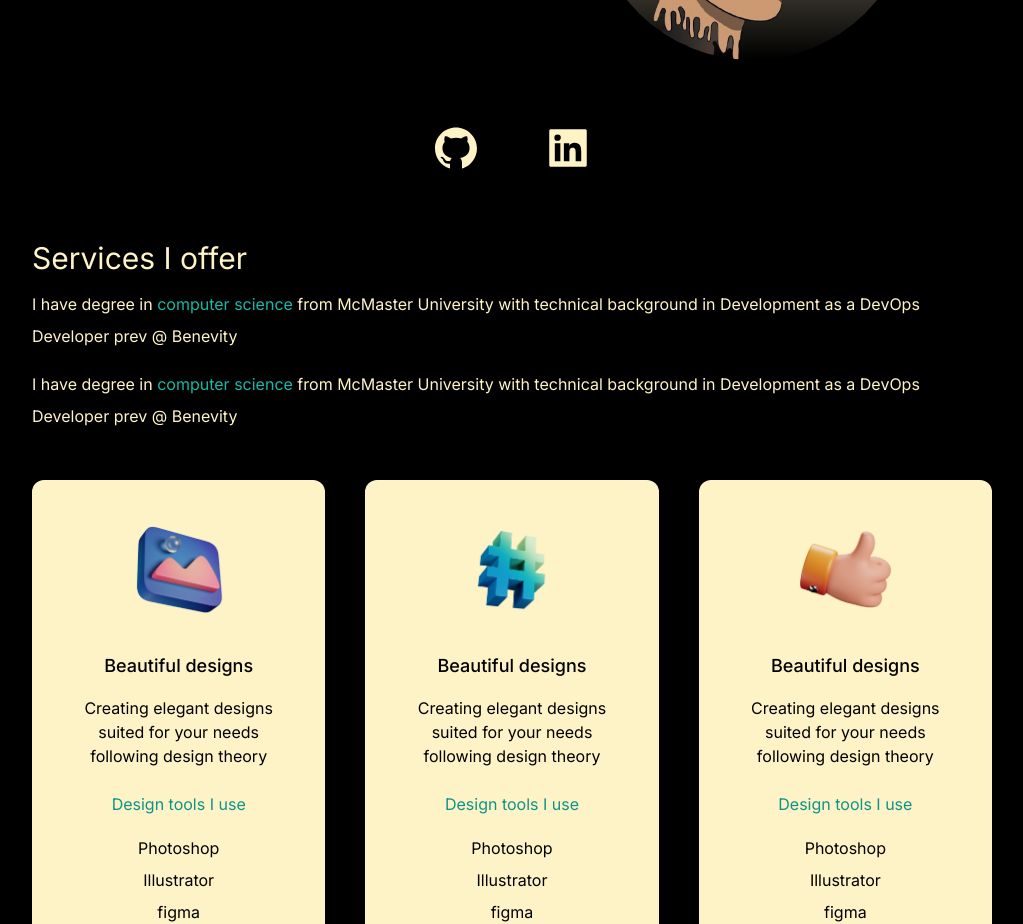
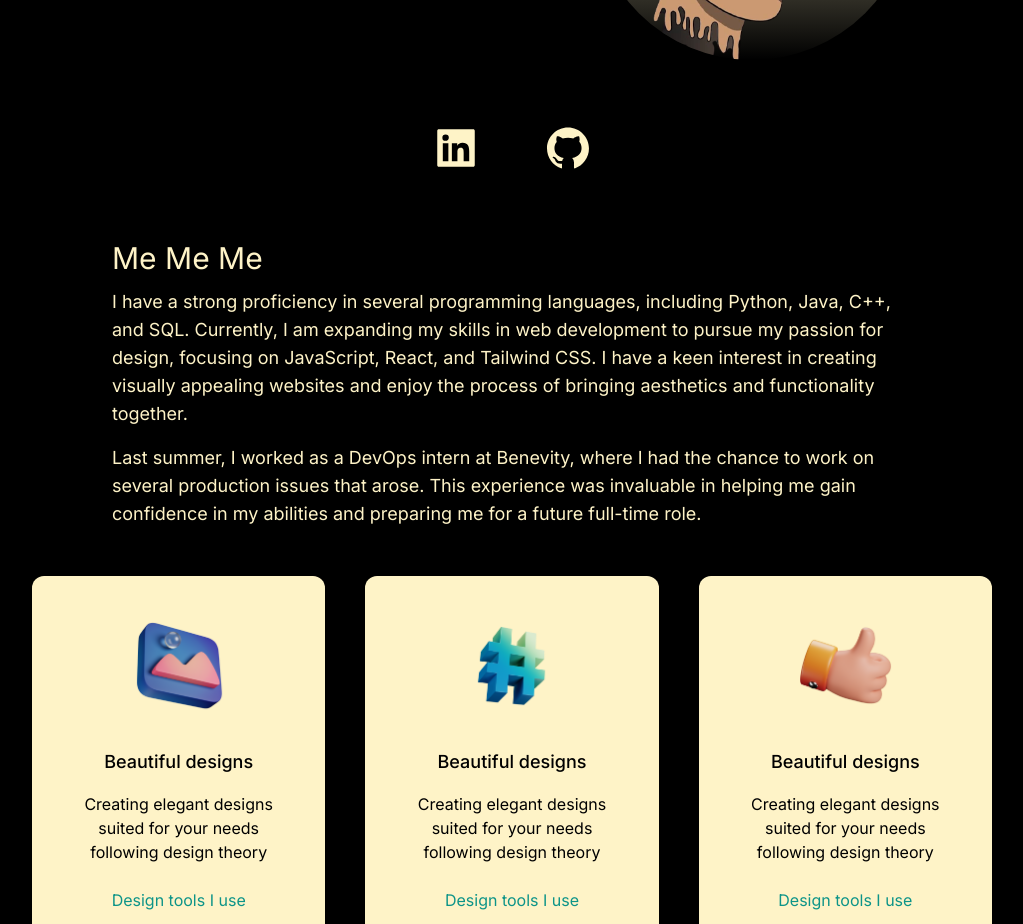
Before and after one commit to khana251/Portfolio, a Next.js app: page / in a window 1280 px wide. Shown: the part 780-1704 px from the top of the page, without its empty margins (128-1151 px from the left). Built offline with nearby package versions, Linux system fonts and the light colour scheme.

Commit message:
Added personal description

```diff
--- a/app/page.js
+++ b/app/page.js
@@ -13,6 +13,7 @@ import web4 from "../public/web4.png";
 import web5 from "../public/web5.png";
 import web6 from "../public/web6.png";
 import { useEffect } from 'react';
+import { motion } from "framer-motion"
 
 export default function Home() {
   useEffect(() => {
@@ -27,11 +28,11 @@ export default function Home() {
       <main className='bg-black px-10 md:px-20 lg:px-40 dark:bg-gray-900'>
         <section className='min-h-screen'>
           <nav className='py-10 mb-12 flex justify-end'>
-            <ul className='flex items-center'>
-              <li>
+            <motion.ul className='flex items-center'>
+              <motion.li whileHover={{ scale: 1.2 }}>
                 <a className='bg-gradient-to-r from-yellow-100 to-yellow-50 text-black px-4 py-2 rounded-md ml-8' href='https://drive.google.com/file/d/14kasRNYA2zbRp9ZFEYCL4WnS1sFM4uZQ/view?usp=sharing'>Resume</a>
-                </li>
-            </ul>
+                </motion.li>
+            </motion.ul>
           </nav>
           <div className='p-10'>
             <h2 className='text-5xl py-2 text-amber-100 font-medium md:text-9xl slide-in'>Hey,</h2>
@@ -53,20 +54,30 @@ export default function Home() {
             </div>
           </div>
           <div className='text-5xl flex justify-center gap-16 py-16 text-amber-100'>
-            <AiFillGithub/>
-            <AiFillLinkedin/>
-          </div>
+                <motion.ul className='flex justify-center gap-16'>
+                  <motion.li whileHover={{ scale: 1.2 }}>
+                    <a href="https://www.linkedin.com/in/amaan-a-khan/">
+                      <AiFillLinkedin/>
+                    </a>
+                  </motion.li>
+                  <motion.li whileHover={{ scale: 1.2 }}>
+                    <a href="https://github.com/khana251">
+                      <AiFillGithub/>
+                    </a>
+                  </motion.li>
+                </motion.ul>
+              </div>
 
         </section>
         {/* Second page */}
         <section>
-          <div>
-            <h3 className='text-amber-100 text-3xl py-1'>Services I offer</h3>
-            <p className='text-amber-100 text-md py-2 leading-8 text-grey-800'>
-              I have degree in <span className='text-teal-500'>computer science</span> from McMaster University with technical background in Development as a DevOps Developer prev @ Benevity
+          <div className='px-20'>
+            <h3 className='text-amber-100 text-3xl py-1'>Me Me Me</h3>
+            <p className='text-amber-100 text-md md:text-lg py-2 leading-8 text-grey-800'>
+              I have a strong proficiency in several programming languages, including Python, Java, C++, and SQL. Currently, I am expanding my skills in web development to pursue my passion for design, focusing on JavaScript, React, and Tailwind CSS. I have a keen interest in creating visually appealing websites and enjoy the process of bringing aesthetics and functionality together.
             </p>
-            <p className='text-amber-100 text-md py-2 leading-8 text-grey-800'>
-              I have degree in <span className='text-teal-500'>computer science</span> from McMaster University with technical background in Development as a DevOps Developer prev @ Benevity
+            <p className='text-amber-100 text-md md:text-lg py-2 leading-8 text-grey-800'>
+              Last summer, I worked as a DevOps intern at Benevity, where I had the chance to work on several production issues that arose. This experience was invaluable in helping me gain confidence in my abilities and preparing me for a future full-time role.
             </p>
           </div>
           <div className='xl:flex gap-10 mx-auto'>
--- a/package.json
+++ b/package.json
@@ -8,12 +8,13 @@
     "build": "next build",
     "start": "next start",
     "lint": "next lint",
-    "predeploy" : "npm run build",
-    "deploy" : "gh-pages -d build"
+    "predeploy": "npm run build",
+    "deploy": "gh-pages -d build"
   },
   "dependencies": {
     "eslint": "8.41.0",
     "eslint-config-next": "13.4.3",
+    "framer-motion": "^10.12.12",
     "next": "13.4.3",
     "react": "18.2.0",
     "react-dom": "18.2.0",
```
Also changed, not shown: 1 other file (tests, documents, lock files or other folders).
